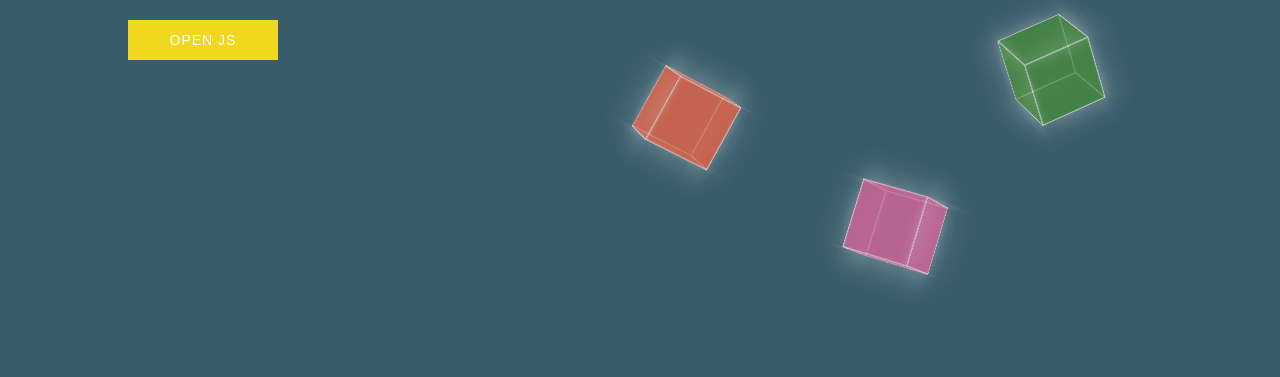
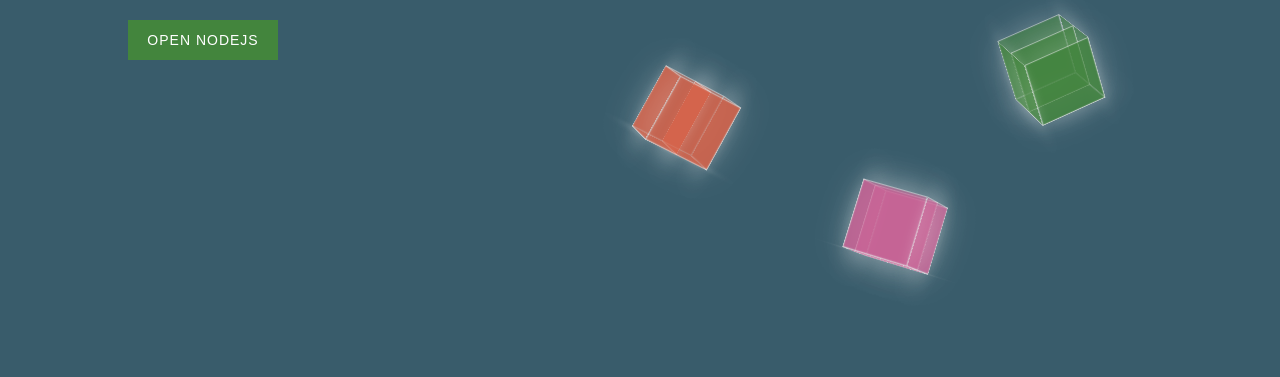
Before and after one commit to Mirkataaa/learning-demos-hub, a plain HTML site: page 3d-landing-page/index.html in a window 1280 px wide. Shown: the part 423-800 px from the top of the page. Drawn offline with Linux system fonts and the light colour scheme.

Commit message:
3D lading page  - change heading and btn

```diff
--- a/3d-landing-page/script.js
+++ b/3d-landing-page/script.js
@@ -1,16 +1,36 @@
-const boxes = document.querySelectorAll('.box');
+const boxes = document.querySelectorAll(".box");
+const heading = document.querySelector(".heading span");
+const btn = document.querySelector(".btn");
 
+const colors = [
+  "#efd81d",
+  "#61dbfb",
+  "#41b883",
+  "#b52e31",
+  "#43853d",
+  "#cf6498",
+  "#DE6449",
+];
+
+const techs = ["JS", "React", "Vue", "Angular", "NodeJS", "Sass", "Svetle"];
 let current = 1;
 
+const textStyle = () => {
+  heading.style.color = colors[current -1];
+  heading.textContent = techs[current -1];
+  btn.style.backgroundColor = colors[current-1];
+  btn.firstElementChild.textContent = techs[current -1];
+}
+
 let interval = setInterval(() => {
-    boxes.forEach((box) => {
-        if(current > boxes.length) current = 1;
-        if(box.classList[1].split('-')[1] * 1 === current) {
-            box.classList.add('active');
-        } else {
-            box.classList.remove('active')
-        }
-    })
-
-    current++
-} , 1000)
+  boxes.forEach((box) => {
+    if (current > boxes.length) current = 1;
+    if (box.classList[1].split("-")[1] * 1 === current) {
+      box.classList.add("active");
+    } else {
+      box.classList.remove("active");
+    }
+  });
+  textStyle();
+  current++;
+}, 1000);
--- a/3d-landing-page/style.css
+++ b/3d-landing-page/style.css
@@ -119,6 +119,12 @@ html {
     animation: boxAnimation 100s -60s infinite linear;
 }
 
+.active.box div {
+  width: 16rem;
+  height: 16rem;
+  transition: all .2s .5s ease-in-out;
+}
+
 .box div {
   width: 7rem;
   height: 7rem;
@@ -159,8 +165,33 @@ html {
     background-color: #DE6449;
 }
 
-.top-side {
-  transform: rotateX(90deg) translateZ(3.5rem);
+.active .top-side {
+  transform: rotateX(90deg) translateZ(8rem);
+}
+
+.active .bottom-side {
+  transform: rotateX(90deg) translateZ(-8rem);
+}
+
+.active .front-side {
+  transform: translateZ(8rem);
+}
+
+.active .back-side {
+  transform: translateZ(-8rem);
+}
+
+.active .right-side {
+  transform: rotateY(-90deg) translateX(8rem);
+  transform-origin: right;
+}
+
+.active .left-side {
+  transform: rotateY(-90deg) translateX(-8rem);
+  transform-origin: left;
+}
+.active .top-side {
+  transform: rotateX(90deg) translateZ(8rem);
 }
 
 .bottom-side {
```
